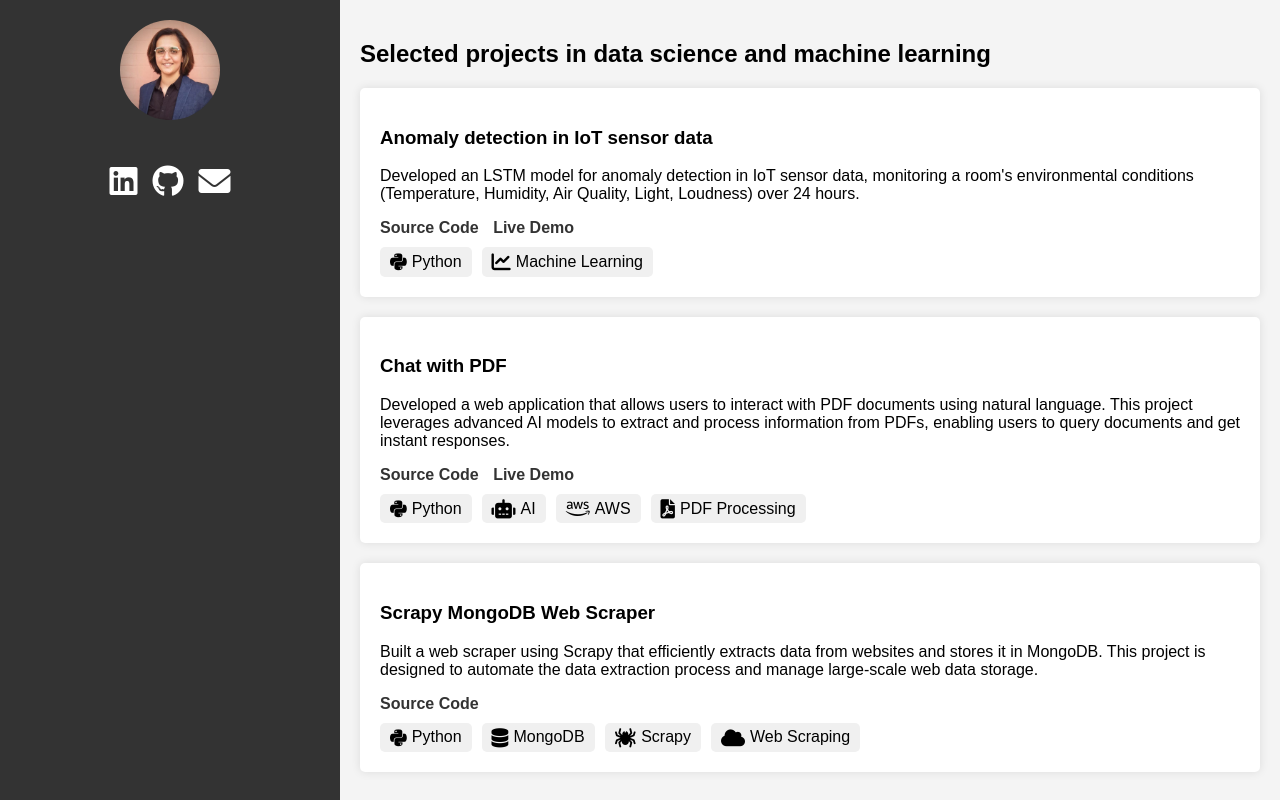
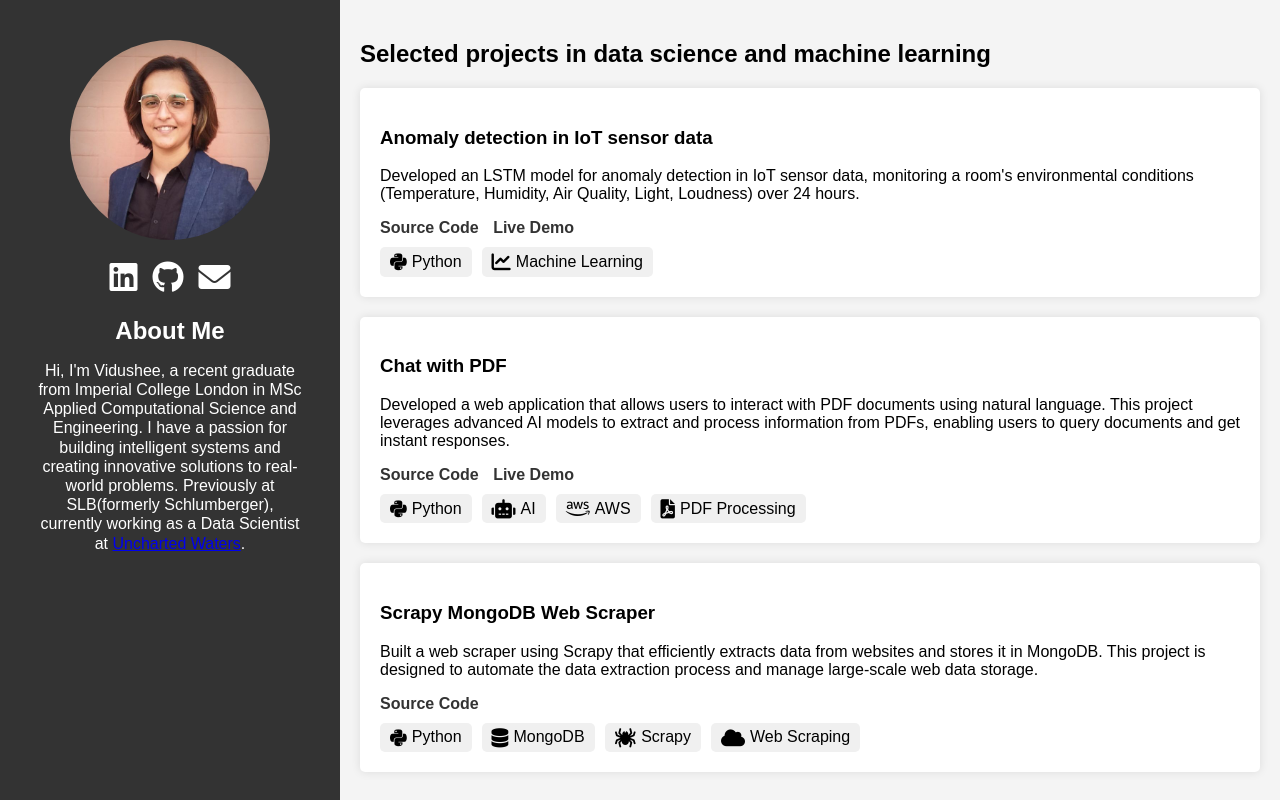
Before and after one commit to ACSE-vg822/ACSE-vg822.github.io, a plain HTML site: page index.html in a window 1280 px wide. Shown: the top 800 px of the page. Drawn offline with Linux system fonts and the light colour scheme.

Commit message:
added intro

```diff
--- a/index.html
+++ b/index.html
@@ -23,6 +23,12 @@
                 <a href="mailto:vidusheegeetam@gmail.com" target="_blank" title="Email">
                     <i class="fas fa-envelope"></i>
                 </a>
+            </div>
+            <div class="intro">
+                <h2>About Me</h2>
+                <p>Hi, I'm Vidushee, a recent graduate from Imperial College London in MSc Applied Computational Science and Engineering.
+                     I have a passion for building intelligent systems and creating innovative solutions to real-world problems. Previously at SLB(formerly Schlumberger),
+                     currently working as a Data Scientist at <a href="https://unchartedwaters.com" target="_blank">Uncharted Waters</a>.</p>
             </div>
         </div>
 
--- a/styles.css
+++ b/styles.css
@@ -1,3 +1,29 @@
+/* Profile Picture Styles */
+.profile-pic {
+    width: 200px; /* Increase the size */
+    height: 200px; /* Maintain the aspect ratio */
+    border-radius: 50%; /* Keep the circular shape */
+    margin: 20px auto; /* Add margin and center the image */
+    display: block; /* Center the image */
+}
+
+/* Introduction Section */
+.intro {
+    max-width: 90%; /* Adjust the width */
+    margin: 0 auto 20px; /* Center the text within the sidebar */
+}
+
+.intro h2 {
+    font-size: 1.5em;
+    margin-bottom: 10px;
+}
+
+.intro p {
+    font-size: 1em;
+    line-height: 1.2;
+    text-align: center; /* Justify the text */
+}
+
 /* General Styles */
 body {
     font-family: Arial, sans-serif;
@@ -13,26 +39,19 @@ body {
 
 /* Sidebar Styles */
 .sidebar {
-    width: 25%;
+    width: 25%; /* Sidebar width remains the same */
     background-color: #333;
     color: white;
     padding: 20px;
-    text-align: center;
+    text-align: center; /* Center content within the sidebar */
 }
 
-.profile-pic {
-    width: 100px;
-    height: 100px;
-    border-radius: 50%;
-    margin-bottom: 20px;
-}
-
-/* Style social media icons */
+/* Social Links Section */
 .social-links {
+    margin-top: 20px;
     display: flex;
     justify-content: center;
     gap: 15px; /* Space between icons */
-    margin-top: 20px;
 }
 
 .social-links a {
```
